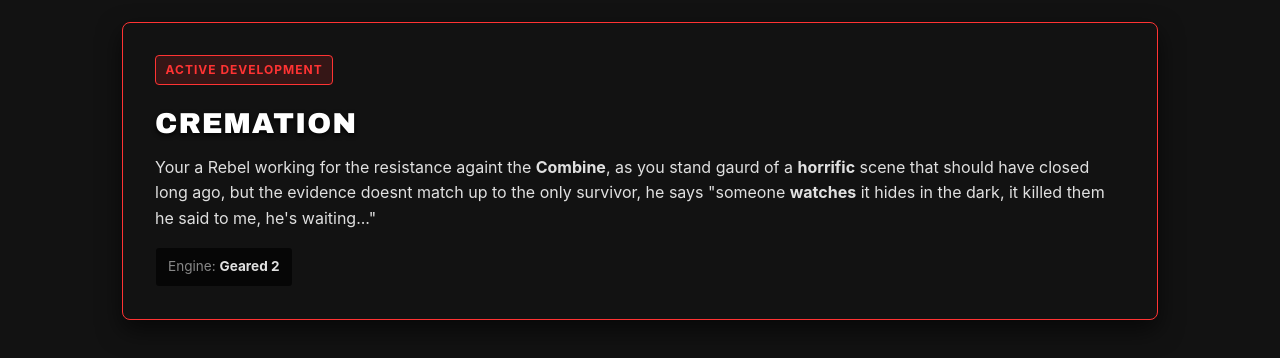
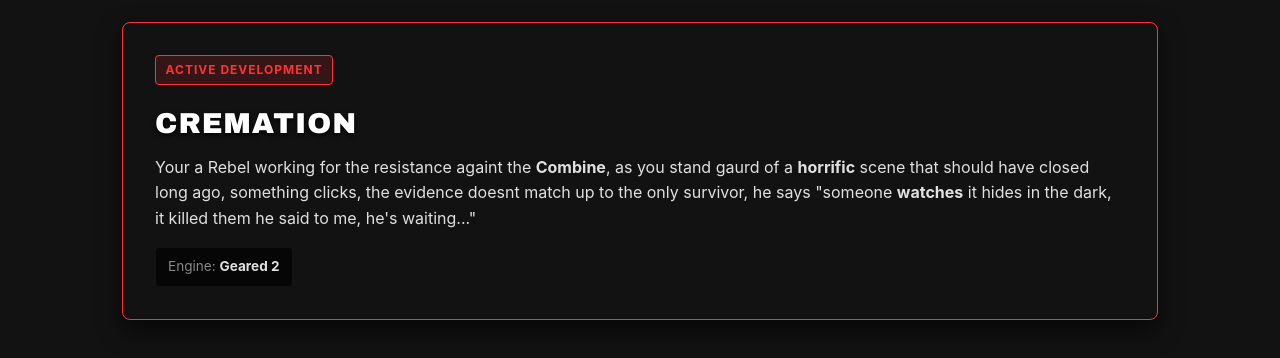
Before and after one commit to C2KS/c2ks.github.com, a plain HTML site: page games.html in a window 1280 px wide. Shown: the part 194-552 px from the top of the page. Drawn offline with Linux system fonts and the light colour scheme.

Commit message:
Update games.html

```diff
--- a/games.html
+++ b/games.html
@@ -258,7 +258,7 @@
                 <div class="game-card-content">
                     <span class="status-badge planned">Active Development</span>
                     <h3>CREMATION</h3>
-                    <p>Your a Rebel working for the resistance againt the <strong>Combine</strong>, as you stand gaurd of a <strong>horrific</strong> scene that should have closed long ago, but the evidence doesnt match up to the only survivor, he says "someone <strong>watches</strong> it hides in the dark, it killed them he said to me, he's waiting..." </p>
+                    <p>Your a Rebel working for the resistance againt the <strong>Combine</strong>, as you stand gaurd of a <strong>horrific</strong> scene that should have closed long ago, something clicks, the evidence doesnt match up to the only survivor, he says "someone <strong>watches</strong> it hides in the dark, it killed them he said to me, he's waiting..." </p>
                     <div class="engine-info">Engine: <strong>Geared 2</strong></div>
                 </div>
             </div>
```
